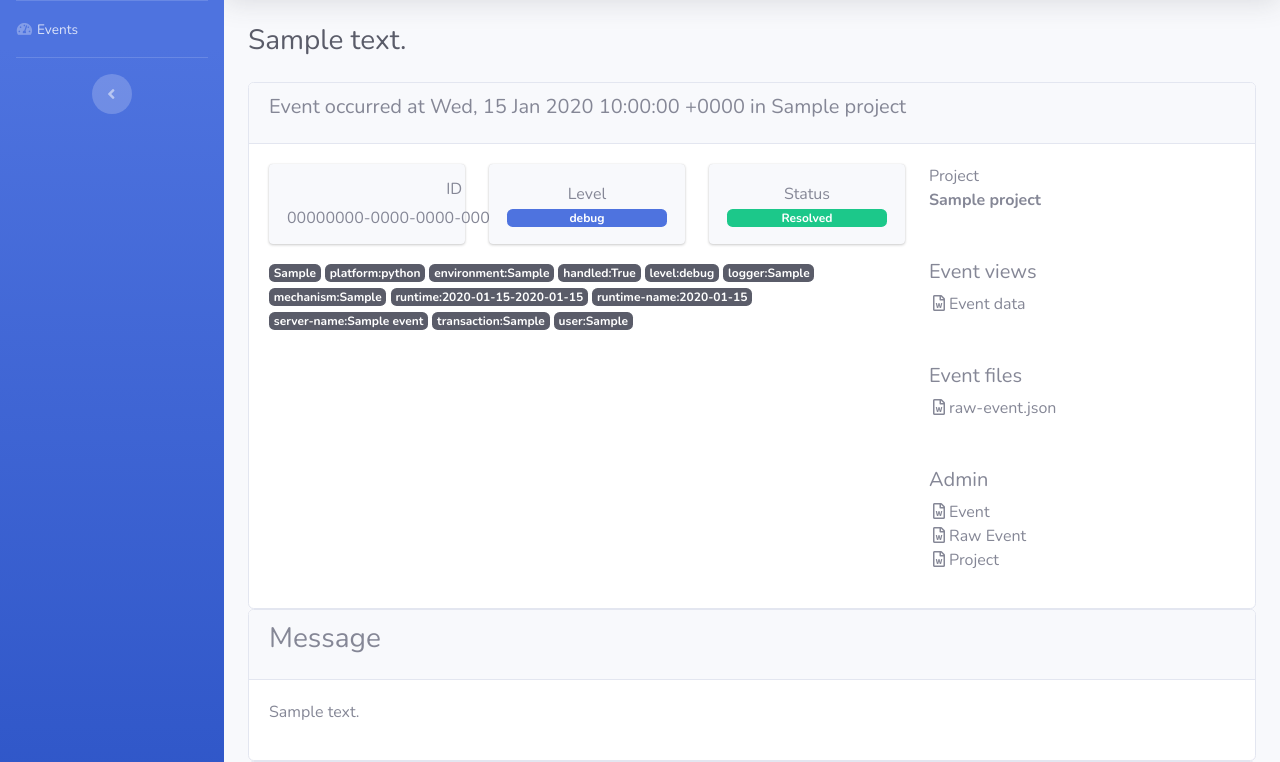
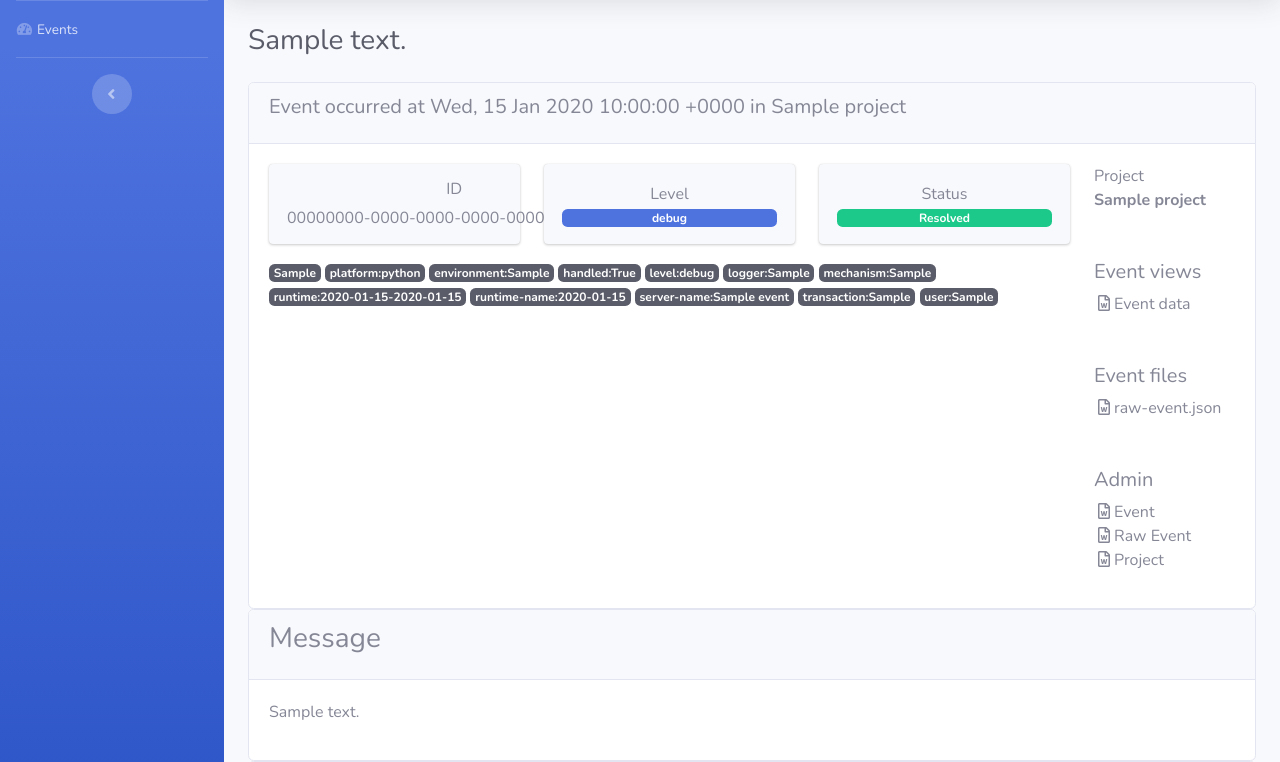
Before and after one commit to pmatigakis/vedette, a Django app: page /00000000-0000-0000-0000-000000000001/ in a window 1280 px wide. Shown: the part 70-832 px from the top of the page. Run offline with Django 3.2, Linux system fonts and the light colour scheme; a user stored in the database is signed in; tables that the repository leaves empty hold one stand-in row (values such as "Sample post"); data that the repository does not hold is empty; parts of the project's set-up code (start-up, migrations or seed data) failed here and were passed over; some libraries are stand-ins or nearby versions.

Commit message:
The event id should show properly in the UI

```diff
--- a/web/templates/web/events/data.html
+++ b/web/templates/web/events/data.html
@@ -103,7 +103,7 @@
         </div>
         <div class="card-body">
           <div class="row">
-            <div class="col-12 col-md-12 col-lg-8 order-2 order-md-1">
+            <div class="col-12 col-md-12 col-lg-10 order-2 order-md-1">
               <div class="row">
                 <div class="col-12 col-sm-4">
                   <div class="info-box bg-light">
@@ -165,7 +165,7 @@
               </div>
 
             </div>
-            <div class="col-12 col-md-12 col-lg-4 order-1 order-md-2">
+            <div class="col-12 col-md-12 col-lg-2 order-1 order-md-2">
               <div class="text-muted">
                 <p class="text-sm">Project
                   <b class="d-block">{{ event.project.name }}</b>
--- a/web/templates/web/events/details.html
+++ b/web/templates/web/events/details.html
@@ -103,7 +103,7 @@
         </div>
         <div class="card-body">
           <div class="row">
-            <div class="col-12 col-md-12 col-lg-8 order-2 order-md-1">
+            <div class="col-12 col-md-12 col-lg-10 order-2 order-md-1">
               <div class="row">
                 <div class="col-12 col-sm-4">
                   <div class="info-box bg-light">
@@ -165,7 +165,7 @@
               </div>
 
             </div>
-            <div class="col-12 col-md-12 col-lg-4 order-1 order-md-2">
+            <div class="col-12 col-md-12 col-lg-2 order-1 order-md-2">
               <div class="text-muted">
                 <p class="text-sm">Project
                   <b class="d-block">{{ event.project.name }}</b>
```
